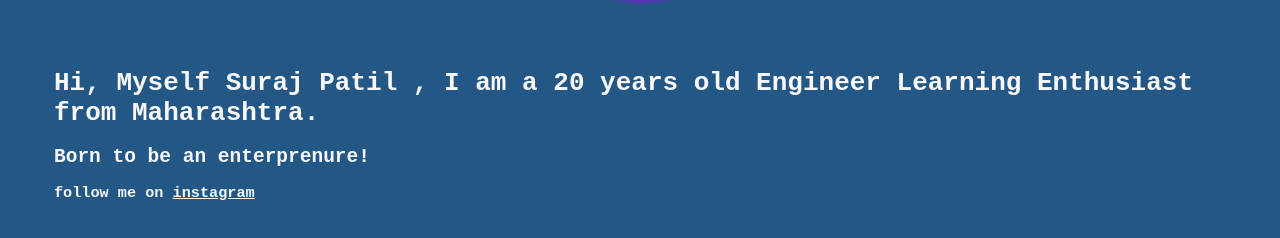
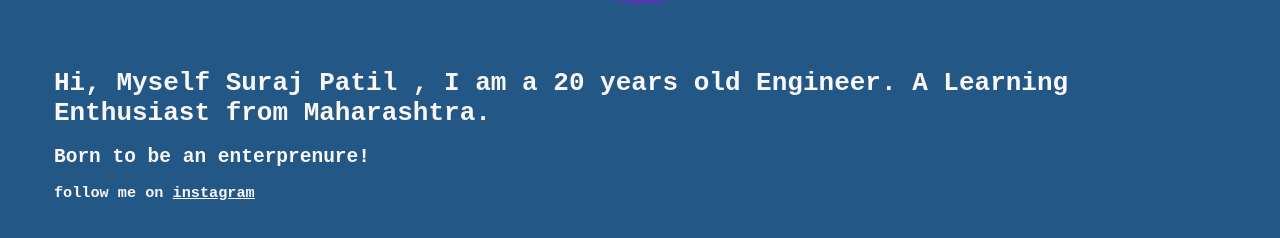
Before and after one commit to SurajPatil369/profile.io, a plain HTML site: page index.html in a window 1280 px wide. Shown: the part 366-604 px from the top of the page. Drawn offline with Linux system fonts and the light colour scheme.

Commit message:
fix:messag

```diff
--- a/index.html
+++ b/index.html
@@ -13,7 +13,7 @@
         <img class="profile-pic" src="https://media-exp1.licdn.com/dms/image/C4E03AQEwwG1i2I1gOQ/profile-displayphoto-shrink_800_800/0/1608134571314?e=1622678400&v=beta&t=w3uaZ3bYigmI4eZXoq892VjcTuoFC5bmynIN0UQ_DpQ"
         alt="">
         <div class="site-header-content">
-        <h1> Hi, Myself Suraj Patil , I am a 20 years old Engineer Learning Enthusiast from Maharashtra.</h1>
+        <h1> Hi, Myself Suraj Patil , I am a 20 years old Engineer. A Learning Enthusiast from Maharashtra.</h1>
         <h2>Born to be an enterprenure!</h2>
         <h3>follow me on <a class="insta-handle" href="https://www.instagram.com/surajpatil369/">instagram</a></h3>
         </div>
```
